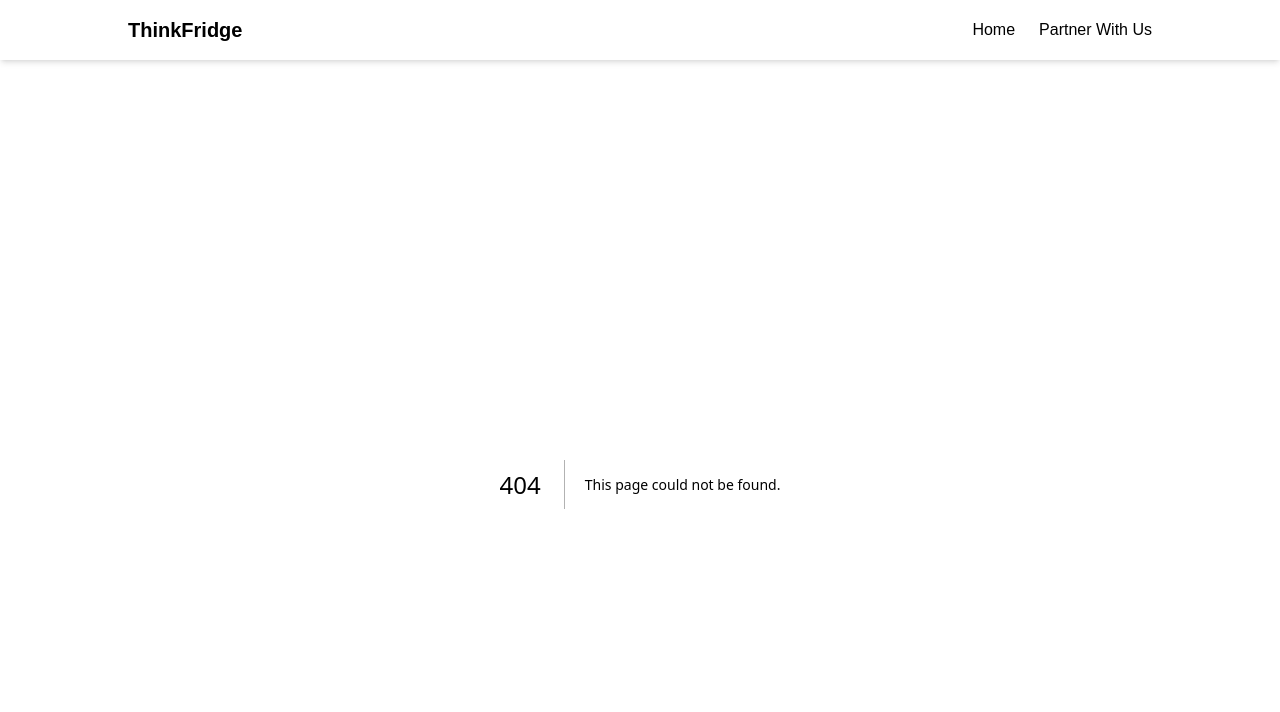
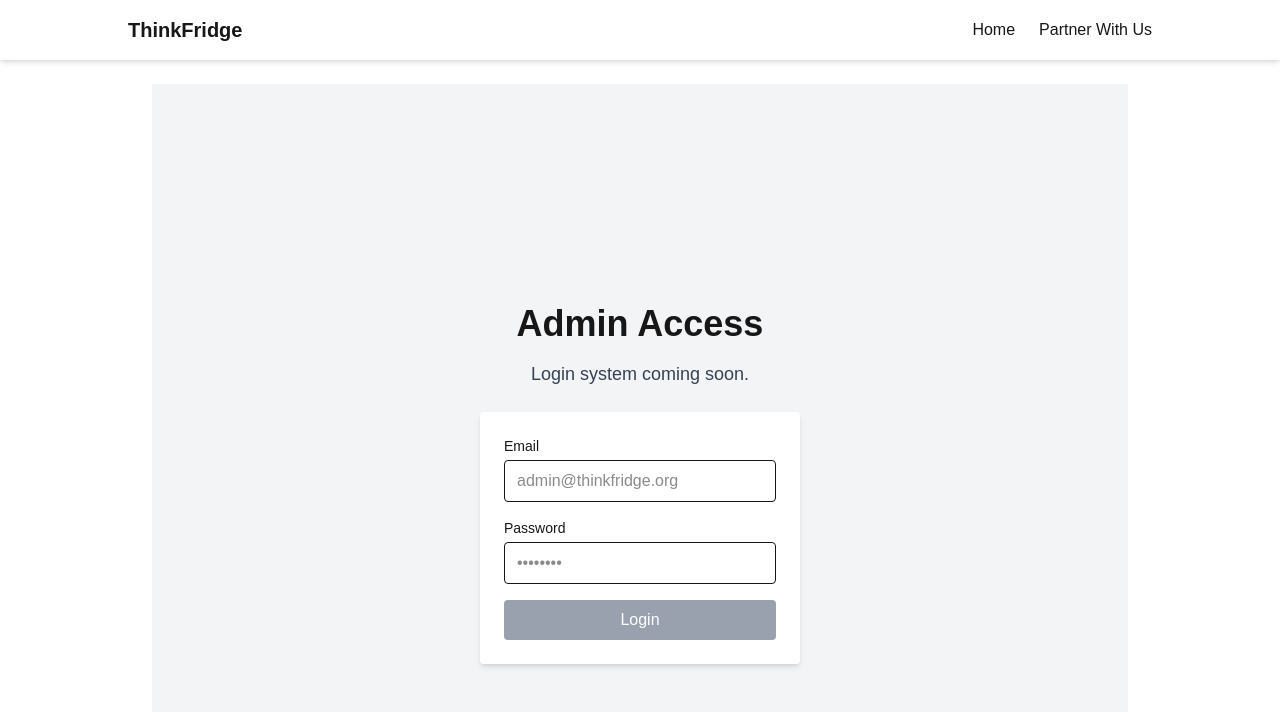
Before and after one commit to WHartman00/nextjs-boilerplate, a Next.js app: page /admin in a window 1280 px wide. Before the commit this address had no page. Shown: the top 712 px of the page. Built offline with nearby package versions, Linux system fonts and the light colour scheme.

Commit message:
Create page.tsx

```diff
--- /dev/null
+++ b/app/admin/page.tsx
@@ -0,0 +1,35 @@
+export default function AdminPage() {
+  return (
+    <div className="min-h-screen flex flex-col justify-center items-center bg-gray-100">
+      <h1 className="text-4xl font-bold mb-4">Admin Access</h1>
+      <p className="text-lg text-gray-700 mb-6">Login system coming soon.</p>
+      <form className="bg-white p-6 rounded shadow-md w-80">
+        <div className="mb-4">
+          <label className="block text-sm font-medium mb-1">Email</label>
+          <input
+            type="email"
+            className="w-full border px-3 py-2 rounded focus:outline-none focus:ring"
+            placeholder="admin@thinkfridge.org"
+            disabled
+          />
+        </div>
+        <div className="mb-4">
+          <label className="block text-sm font-medium mb-1">Password</label>
+          <input
+            type="password"
+            className="w-full border px-3 py-2 rounded focus:outline-none focus:ring"
+            placeholder="••••••••"
+            disabled
+          />
+        </div>
+        <button
+          type="submit"
+          className="w-full bg-gray-400 text-white py-2 rounded cursor-not-allowed"
+          disabled
+        >
+          Login
+        </button>
+      </form>
+    </div>
+  );
+}
```
